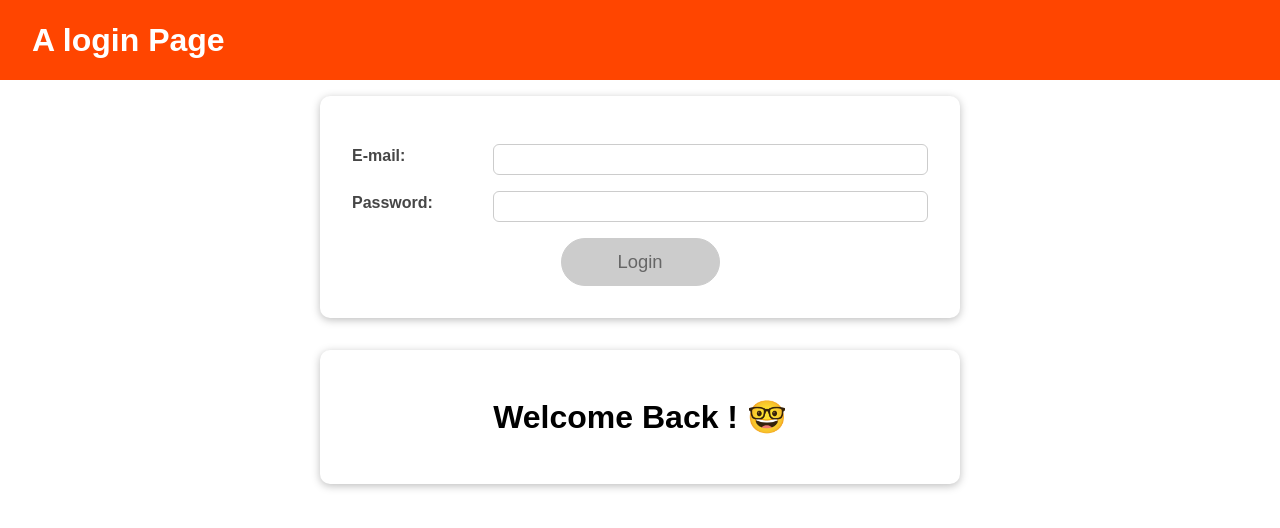
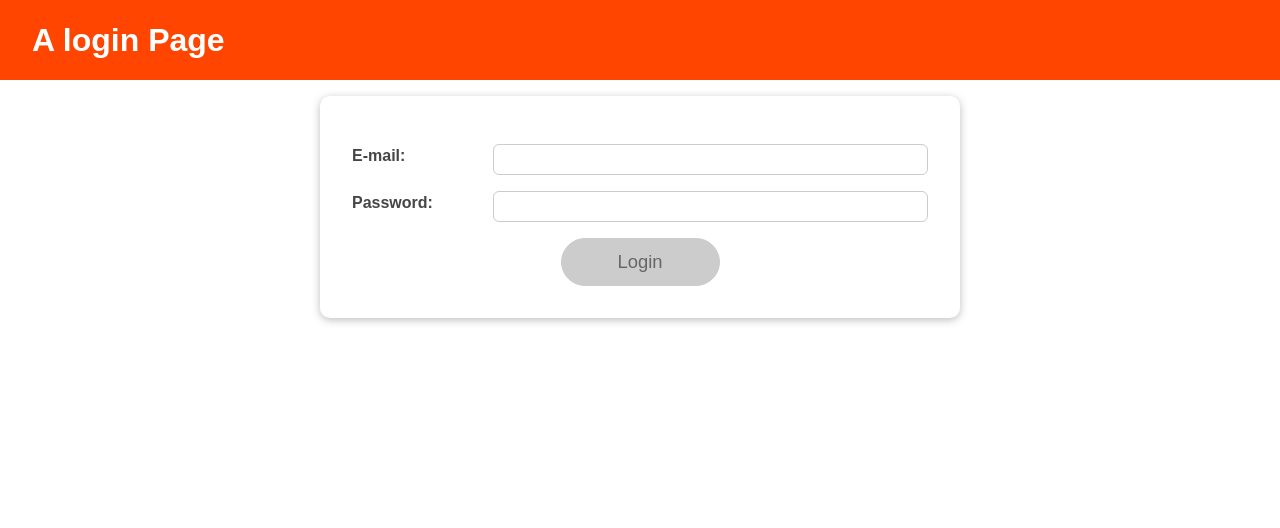
Before and after one commit to MwauStephen/React-Logg-In, a React (Create React App) app: page / in a window 1280 px wide. Shown: the top 528 px of the page. Built offline with nearby package versions, Linux system fonts and the light colour scheme.

Commit message:
rendered the home page conditionally on log in

```diff
--- a/src/App.js
+++ b/src/App.js
@@ -17,7 +17,7 @@ function App() {
       <main>
         {!isLoggedIn && <Login onLoggedIn={loginHandler} />}
 
-        <Home />
+        {isLoggedIn && <Home />}
       </main>
     </Fragment>
   );
```
